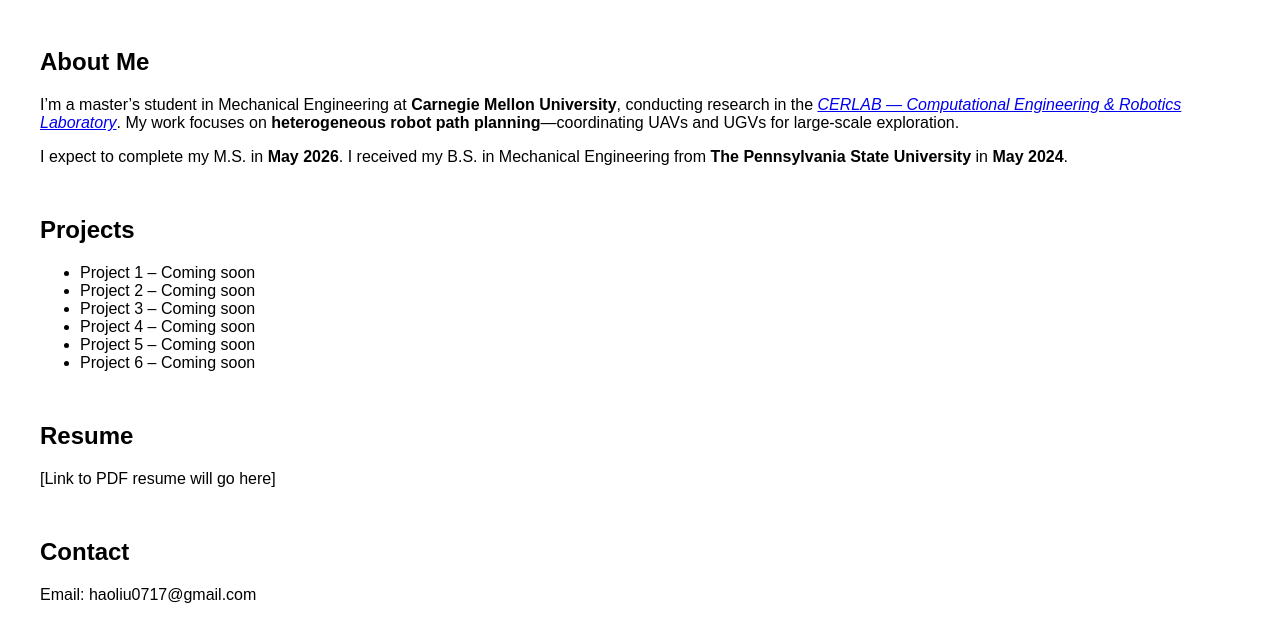
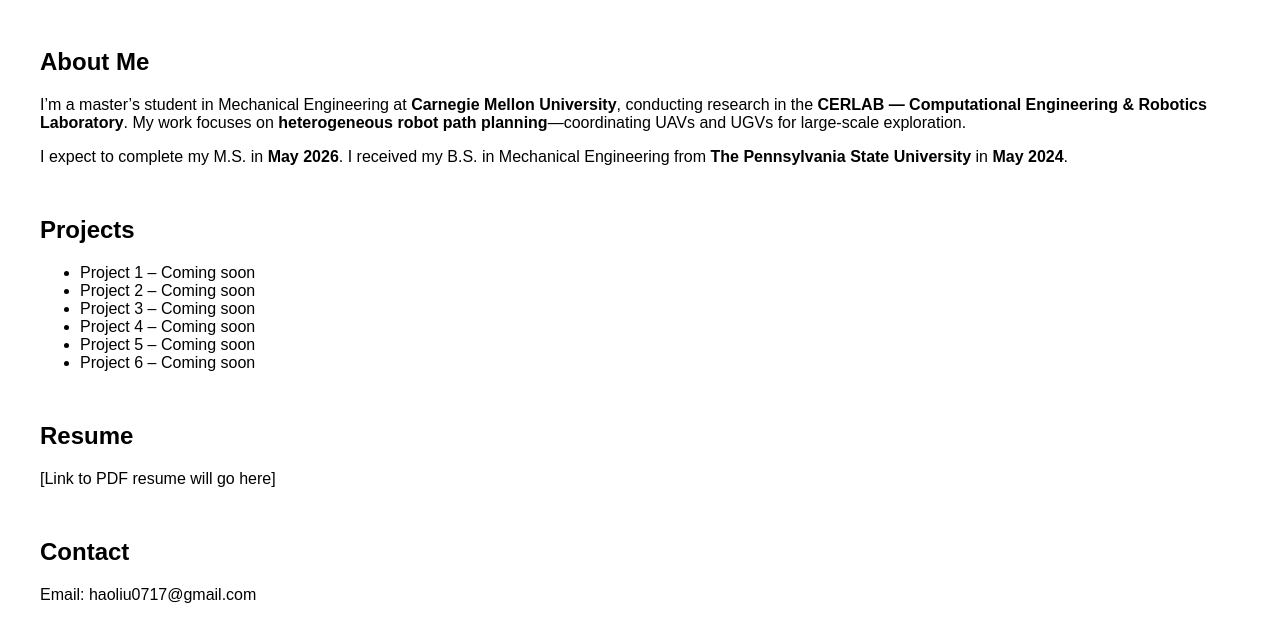
Before and after one commit to Maozaoaoo/Maozaoaoo.github.io, a plain HTML site: page index.html in a window 1280 px wide. Shown: the part 127-768 px from the top of the page. Drawn offline with Linux system fonts and the light colour scheme.

Commit message:
Update index.html

```diff
--- a/index.html
+++ b/index.html
@@ -24,7 +24,7 @@
     <p>
       I’m a master’s student in Mechanical Engineering at
       <strong>Carnegie Mellon University</strong>, conducting research in the
-      <a href="https://www.cerlab.com/" target="_blank" rel="noopener"><em>CERLAB — Computational Engineering & Robotics Laboratory</em></a>.
+      <strong>CERLAB — Computational Engineering & Robotics Laboratory</strong>.
       My work focuses on <strong>heterogeneous robot path planning</strong>—coordinating UAVs and UGVs for large-scale exploration.
     </p>
 
```
